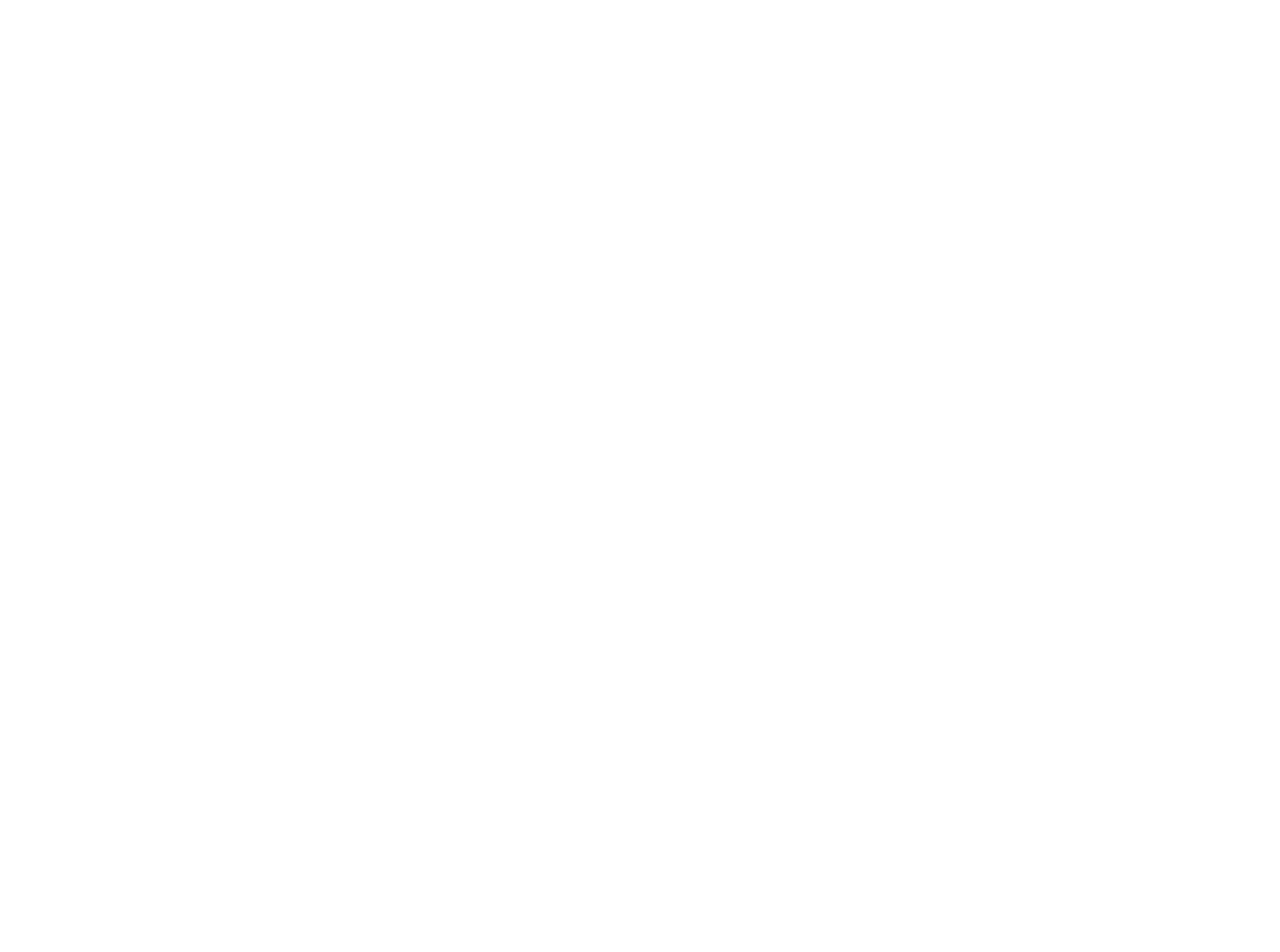
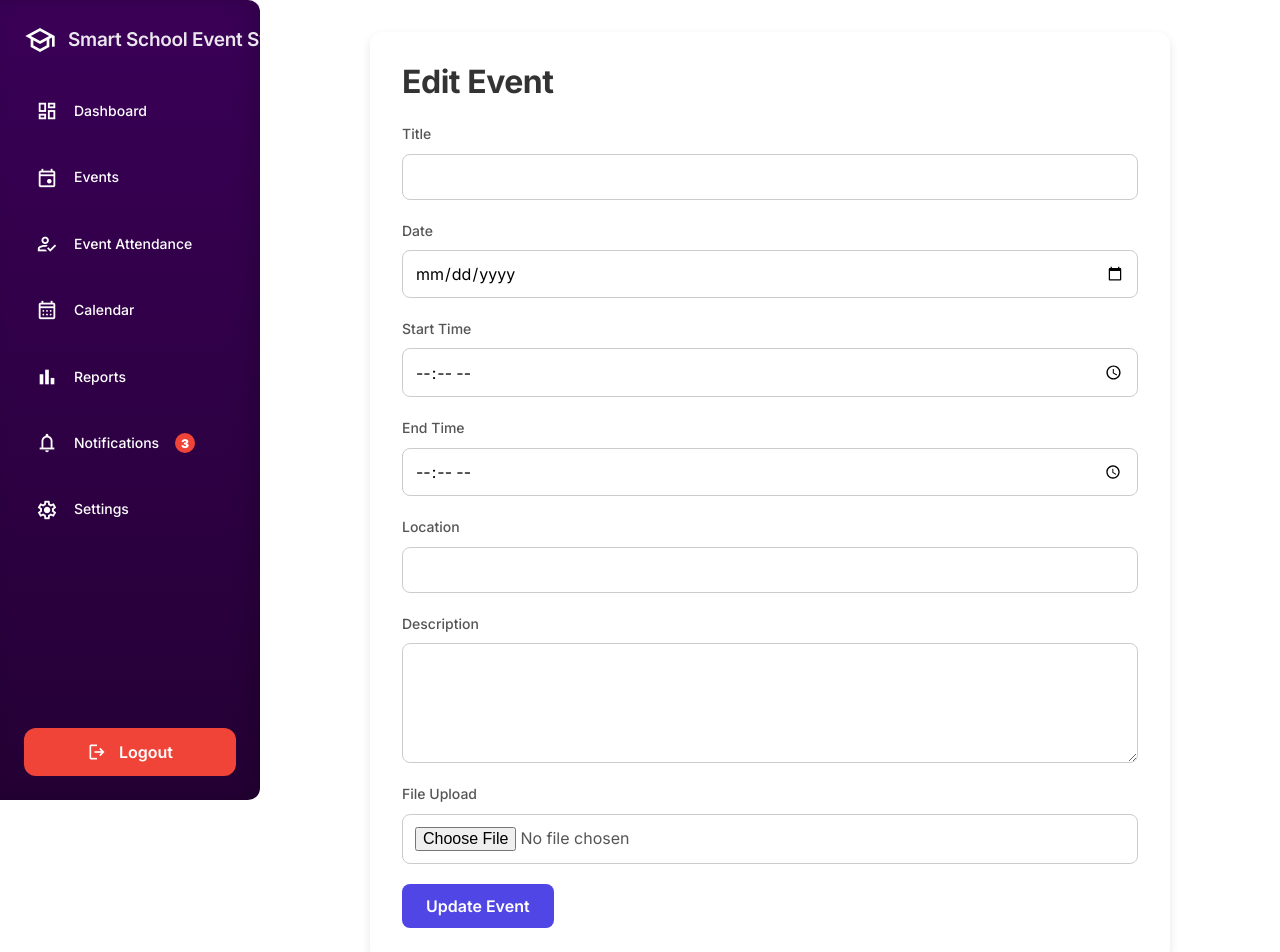
Before and after one commit to BU-SENG/foss-project-night-indigo, a React (Vite) app: page /edit-event in a window 1280 px wide. Before the commit this address had no page. Shown: the top 952 px of the page. Before the commit the page ends 800 px from the top, so only its background shows below. Built offline with nearby package versions, Linux system fonts and the light colour scheme.

Commit message:
Enabled event editing
Made some correction to the delete functionality and created an edit event page to allow for each event information to be updated accordingly

```diff
--- a/src/App.jsx
+++ b/src/App.jsx
@@ -7,6 +7,7 @@
 import NotificationsPage from './pages/NotificationsPage'
 import SettingsPage from './pages/SettingsPage'
 import AddEventPage from './pages/AddEventPage'
+import EditEventPage from './pages/EditEventPage'
 
 export default function App() {
   return (
@@ -20,7 +21,8 @@
         <Route path="/reports" element={<ReportsPage />} />
         <Route path="/notifications" element={<NotificationsPage />} />
         <Route path="/settings" element={<SettingsPage />} />
-        <Route path="/add-event" element={<AddEventPage />} />  {/* ✅ Add this line */}
+        <Route path="/add-event" element={<AddEventPage />} />
+        <Route path="/edit-event" element={<EditEventPage />} />
       </Routes>
     </Router>
   )
--- a/src/pages/EditEventPage.jsx
+++ b/src/pages/EditEventPage.jsx
@@ -1,73 +1,128 @@
-import { useState, useEffect } from 'react';
-import { useParams, useNavigate } from 'react-router-dom';
+import { useState } from 'react';
+import { useLocation, useNavigate } from 'react-router-dom';
 import Layout from '../components/Layout';
+import styles from './EditEventPage.module.css'; // new CSS module
 
 export default function EditEventPage() {
-  const { id } = useParams();
+  const { state } = useLocation();
   const navigate = useNavigate();
-  const [formData, setFormData] = useState({
-    title: '',
-    date: '',
-    startTime: '',
-    endTime: '',
-    location: '',
-    description: '',
-    file: null
-  });
+  const event = state?.event;
 
-  useEffect(() => {
-    const fetchEvent = async () => {
-      try {
-        const res = await fetch(`http://localhost:5000/events`);
-        const data = await res.json();
-        const event = data.data.find(e => e._id === id);
-        if (event) setFormData({ ...event, file: null });
-      } catch (err) {
-        console.error(err);
-      }
-    };
-    fetchEvent();
-  }, [id]);
+  const [title, setTitle] = useState(event?.title || '');
+  const [date, setDate] = useState(event?.date || '');
+  const [startTime, setStartTime] = useState(event?.startTime || '');
+  const [endTime, setEndTime] = useState(event?.endTime || '');
+  const [location, setLocation] = useState(event?.location || '');
+  const [description, setDescription] = useState(event?.description || '');
+  const [file, setFile] = useState(null);
 
-  const handleChange = e => {
-    const { name, value, files } = e.target;
-    setFormData(prev => ({ ...prev, [name]: files ? files[0] : value }));
-  };
+  const handleSubmit = async (e) => {
+    e.preventDefault();
 
-  const handleSubmit = async e => {
-    e.preventDefault();
+    const formData = new FormData();
+    formData.append('title', title);
+    formData.append('date', date);
+    formData.append('startTime', startTime);
+    formData.append('endTime', endTime);
+    formData.append('location', location);
+    formData.append('description', description);
+    if (file) formData.append('file-upload', file);
+
     try {
-      const payload = new FormData();
-      Object.keys(formData).forEach(key => {
-        if (formData[key] !== null) payload.append(key, formData[key]);
+      const res = await fetch(`http://localhost:5000/events/${event._id}`, {
+        method: 'PUT',
+        body: formData,
       });
 
-      const res = await fetch(`http://localhost:5000/events/${id}`, {
-        method: 'PUT',
-        body: payload
-      });
       const result = await res.json();
-      alert(result.message);
+      alert(result.message || 'Event updated successfully');
       navigate('/events');
     } catch (err) {
       console.error(err);
-      alert("Failed to update event");
+      alert('Failed to update event');
     }
   };
 
   return (
     <Layout>
-      <h1>Edit Event</h1>
-      <form onSubmit={handleSubmit}>
-        <input name="title" value={formData.title} onChange={handleChange} placeholder="Title" required />
-        <input type="date" name="date" value={formData.date} onChange={handleChange} required />
-        <input type="time" name="startTime" value={formData.startTime} onChange={handleChange} required />
-        <input type="time" name="endTime" value={formData.endTime} onChange={handleChange} required />
-        <input name="location" value={formData.location} onChange={handleChange} placeholder="Location" required />
-        <textarea name="description" value={formData.description} onChange={handleChange} placeholder="Description" required />
-        <input type="file" name="file-upload" onChange={handleChange} />
-        <button type="submit">Update Event</button>
-      </form>
+      <div className={styles.container}>
+        <h1 className={styles.headerMain}>Edit Event</h1>
+        <form className={styles.form} onSubmit={handleSubmit}>
+          <label className={styles.label}>
+            Title
+            <input
+              className={styles.input}
+              type="text"
+              value={title}
+              onChange={(e) => setTitle(e.target.value)}
+              required
+            />
+          </label>
+
+          <label className={styles.label}>
+            Date
+            <input
+              className={styles.input}
+              type="date"
+              value={date}
+              onChange={(e) => setDate(e.target.value)}
+              required
+            />
+          </label>
+
+          <label className={styles.label}>
+            Start Time
+            <input
+              className={styles.input}
+              type="time"
+              value={startTime}
+              onChange={(e) => setStartTime(e.target.value)}
+            />
+          </label>
+
+          <label className={styles.label}>
+            End Time
+            <input
+              className={styles.input}
+              type="time"
+              value={endTime}
+              onChange={(e) => setEndTime(e.target.value)}
+            />
+          </label>
+
+          <label className={styles.label}>
+            Location
+            <input
+              className={styles.input}
+              type="text"
+              value={location}
+              onChange={(e) => setLocation(e.target.value)}
+            />
+          </label>
+
+          <label className={styles.label}>
+            Description
+            <textarea
+              className={styles.textarea}
+              value={description}
+              onChange={(e) => setDescription(e.target.value)}
+            />
+          </label>
+
+          <label className={styles.label}>
+            File Upload
+            <input
+              className={styles.input}
+              type="file"
+              onChange={(e) => setFile(e.target.files[0])}
+            />
+          </label>
+
+          <button type="submit" className={styles.submitButton}>
+            Update Event
+          </button>
+        </form>
+      </div>
     </Layout>
   );
 }
--- /dev/null
+++ b/src/pages/EditEventPage.module.css
@@ -0,0 +1,63 @@
+.container {
+  max-width: 800px;
+  margin: 2rem auto;
+  padding: 2rem;
+  background: #fff;
+  border-radius: 12px;
+  box-shadow: 0 4px 10px rgba(0,0,0,0.1);
+}
+
+.headerMain {
+  font-size: 2rem;
+  margin-bottom: 1.5rem;
+  font-weight: 700;
+  color: #333;
+}
+
+.form {
+  display: flex;
+  flex-direction: column;
+  gap: 1.25rem;
+}
+
+.label {
+  display: flex;
+  flex-direction: column;
+  font-weight: 500;
+  color: #555;
+}
+
+.input, .textarea {
+  margin-top: 0.5rem;
+  padding: 0.75rem;
+  border: 1px solid #ccc;
+  border-radius: 8px;
+  font-size: 1rem;
+  outline: none;
+  transition: border 0.2s;
+}
+
+.input:focus, .textarea:focus {
+  border-color: #4f46e5;
+}
+
+.textarea {
+  min-height: 120px;
+  resize: vertical;
+}
+
+.submitButton {
+  align-self: flex-start;
+  padding: 0.75rem 1.5rem;
+  background-color: #4f46e5;
+  color: #fff;
+  font-weight: 600;
+  border: none;
+  border-radius: 8px;
+  cursor: pointer;
+  transition: background 0.2s;
+}
+
+.submitButton:hover {
+  background-color: #3730a3;
+}
--- a/src/pages/EventsPage.jsx
+++ b/src/pages/EventsPage.jsx
@@ -1,14 +1,14 @@
 import { useState, useEffect } from 'react';
+import { Link, useNavigate } from "react-router-dom";
 import Layout from '../components/Layout';
 import styles from './EventsPage.module.css';
-import { Link, useNavigate } from "react-router-dom";
 
 export default function EventsPage() {
   const [searchTerm, setSearchTerm] = useState('');
   const [eventFilter, setEventFilter] = useState('upcoming');
   const [events, setEvents] = useState([]);
   const [loading, setLoading] = useState(true);
-  const navigate = useNavigate();
+  const navigate = useNavigate(); // for programmatic navigation
 
   // Fetch events from backend
   useEffect(() => {
@@ -27,32 +27,37 @@
       }
     };
     fetchEvents();
-  }, [eventFilter]); // refetch when filter changes
+  }, [eventFilter]);
 
   // Filter events by search term
   const filteredEvents = events.filter(event =>
     event.title.toLowerCase().includes(searchTerm.toLowerCase())
   );
 
-  // Helper to determine status
+  // Determine event status
   const getStatus = (eventDate) => {
     const today = new Date();
     const eventDay = new Date(eventDate);
     return eventDay >= today ? 'upcoming' : 'past';
   };
 
-  // Delete an event
+  // Delete event
   const handleDelete = async (id) => {
     if (!window.confirm("Are you sure you want to delete this event?")) return;
     try {
       const res = await fetch(`http://localhost:5000/events/${id}`, { method: "DELETE" });
       const result = await res.json();
       alert(result.message);
-      setEvents(events.filter(e => e._id !== id));
+      setEvents(prev => prev.filter(e => e._id !== id));
     } catch (err) {
       console.error(err);
       alert("Failed to delete event");
     }
+  };
+
+  // Navigate to edit event page
+  const handleEdit = (event) => {
+    navigate('/edit-event', { state: { event } });
   };
 
   return (
@@ -145,18 +150,13 @@
                   </div>
                 </div>
 
-                {/* Edit & Delete Buttons */}
+                {/* Action Buttons */}
                 <div className={styles.eventActions}>
-                  <Link to={`/edit-event/${event._id}`}>
-                    <button className={styles.actionButton}>
-                      <span className="material-symbols-outlined">edit</span>
-                    </button>
-                  </Link>
-                  <button
-                    className={styles.actionButton}
-                    onClick={() => handleDelete(event._id)}
-                  >
-                    <span className="material-symbols-outlined">delete</span>
+                  <button className={styles.actionButton} onClick={() => handleEdit(event)}>
+                    <span className="material-symbols-outlined" style={{ fontSize: '20px' }}>edit</span>
+                  </button>
+                  <button className={styles.actionButton} onClick={() => handleDelete(event._id)}>
+                    <span className="material-symbols-outlined" style={{ fontSize: '20px' }}>delete</span>
                   </button>
                 </div>
               </div>
```
